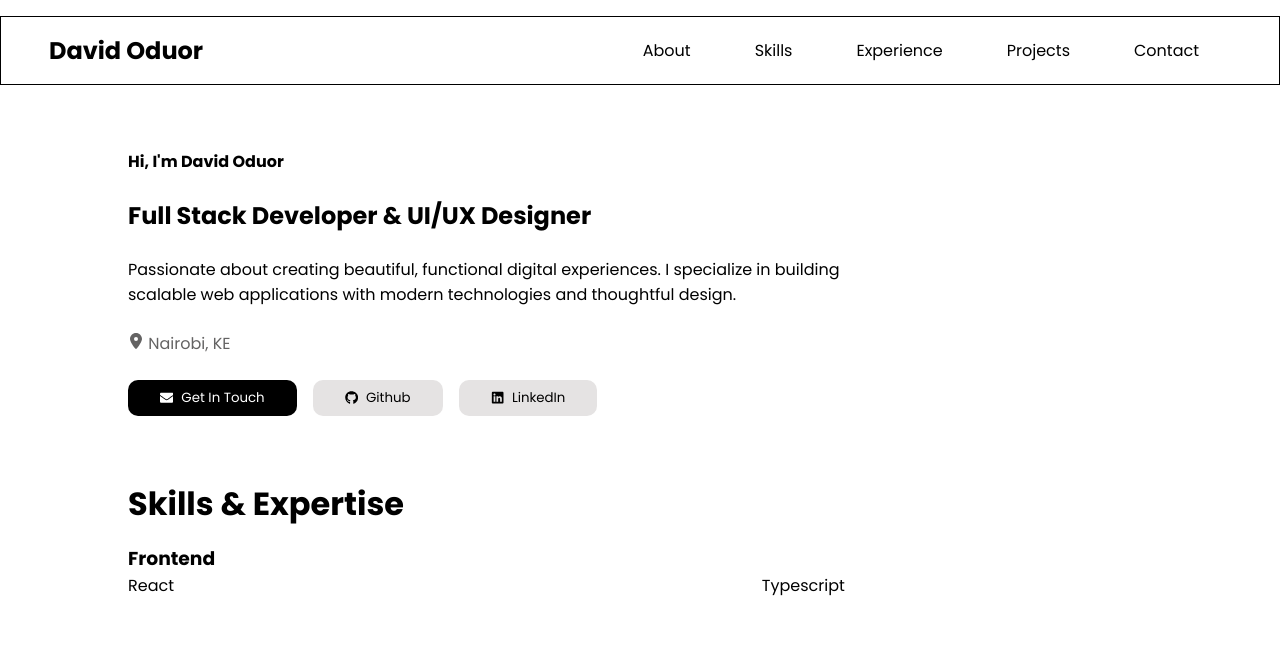
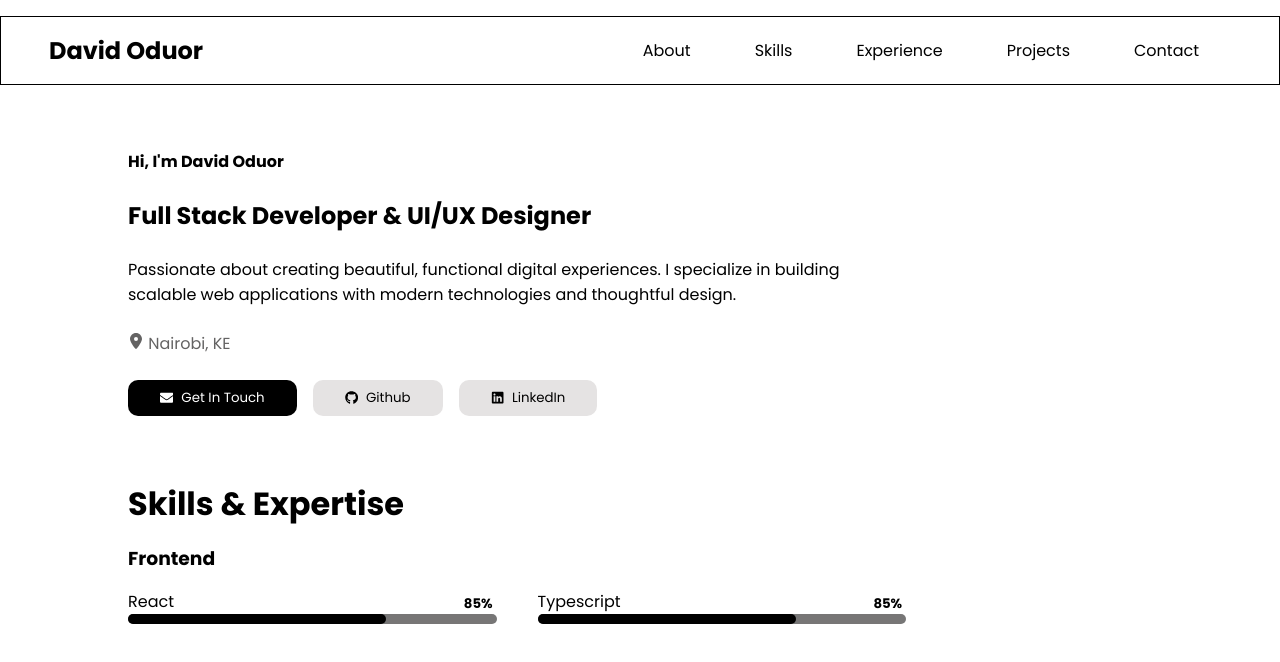
Before and after one commit to davy-odua/Resume., a React (Vite) app: page / in a window 1280 px wide. Shown: the top 662 px of the page. Built offline with nearby package versions, Linux system fonts and the light colour scheme.

Commit message:
added to  Skills  component

```diff
--- a/src/components/Skills.jsx
+++ b/src/components/Skills.jsx
@@ -8,12 +8,14 @@ const Skills = () => {
         <div className="skills-sides">
             <div className="left">
                 <p>React</p>
+                <h5 className="percentage">85%</h5>
                 <div className="white">
                     <div className="black"></div>
                 </div>
             </div>
             <div className="right">
                 <p>Typescript</p>
+                <h5 className="percentage">85%</h5>
                 <div className="white">
                     <div className="black"></div>
                 </div>
--- a/src/components/components.css
+++ b/src/components/components.css
@@ -52,10 +52,32 @@
 /* Skills */
 .skills{
     margin-top: 1rem;
-    width: 70%;
+    width: 80%;
+}
+.right, .left{
+    width: 50%;
+    position: relative;
 }
 .skills-sides{
     display: flex;
     align-items: center;
     justify-content: space-between;
+    margin-top: 1rem;
 }
+.white{
+    width: 90%;
+    height: 0.6rem;
+    background: #777676;
+    border-radius: 10px;
+}
+.black{
+    width: 70%;
+    height: 0.6rem;
+    background: #000;
+    border-radius: 10px;
+}
+.percentage{
+    position: absolute;
+    right: 11%;
+    top: 15%;
+}
```
